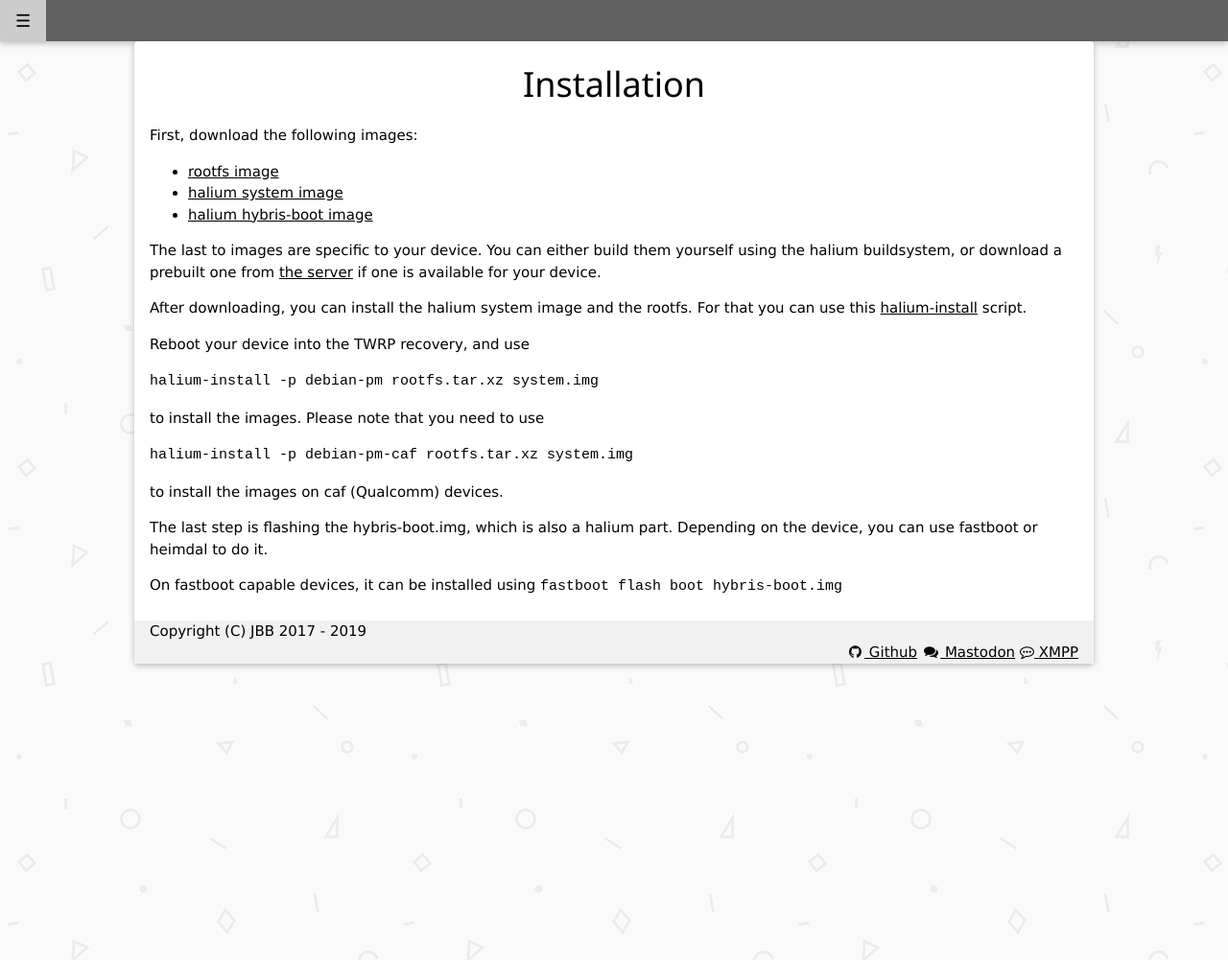
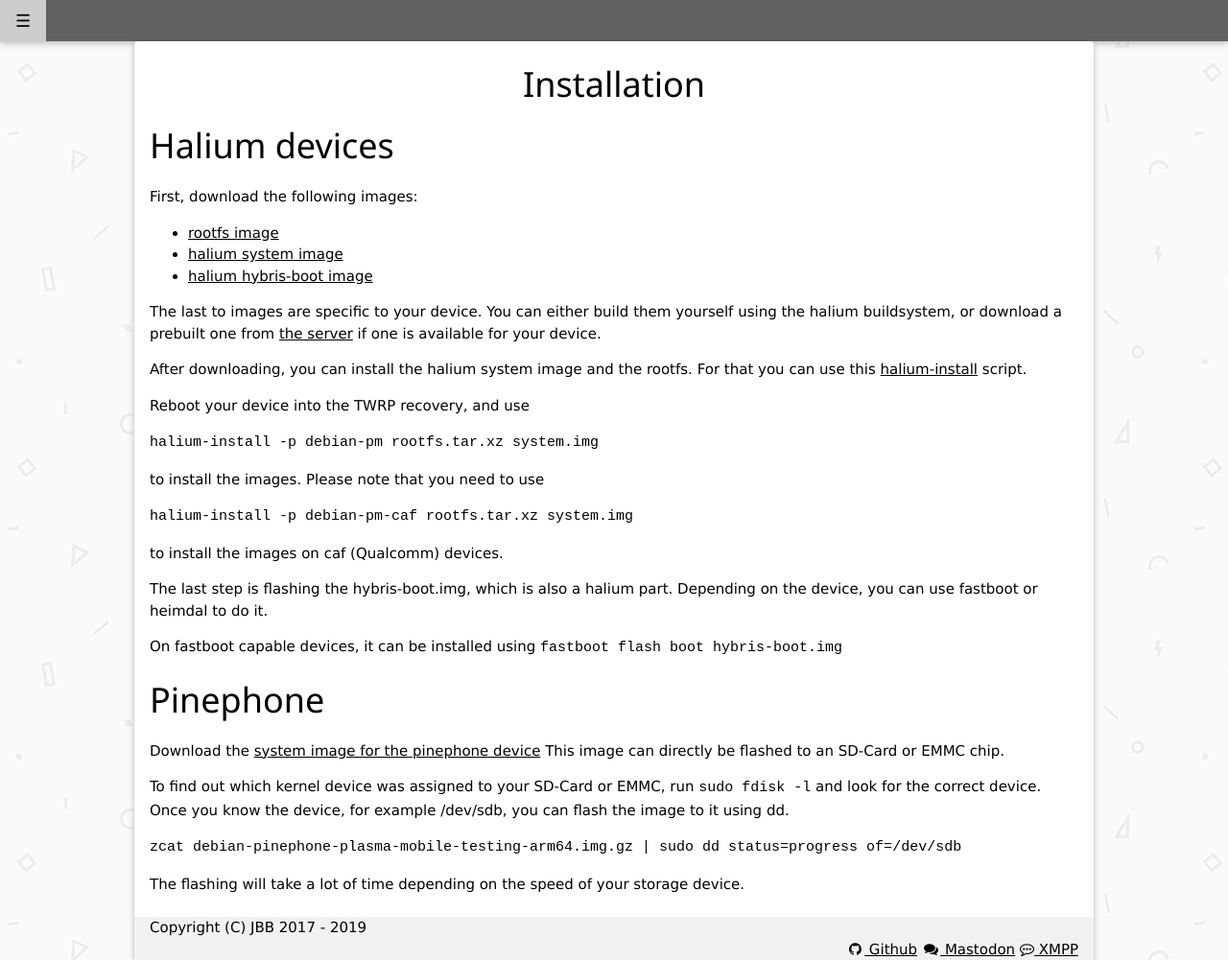
Before and after one commit to jbbgameich/jbbgameich.github.io, a Jekyll site: the page built from debian-pm/install.md, in a window 1280 px wide. Shown: the whole page at 96% size. Built offline with Jekyll 4.4.1, drawn with Linux system fonts in a browser that asks for light colours.

Commit message:
debian-pm: Add instructions for the pinephone

````diff
--- a/debian-pm/install.md
+++ b/debian-pm/install.md
@@ -3,8 +3,10 @@
 title: Installation
 permalink: /debian-pm/install/
 ---
+
+# Halium devices
 First, download the following images:
- * [rootfs image](https://archive.kaidan.im/debian-pm/images/)
+ * [rootfs image](https://archive.kaidan.im/debian-pm/images/halium)
  * [halium system image](https://archive.kaidan.im/halium/)
  * [halium hybris-boot image](https://archive.kaidan.im/halium/)
 
@@ -31,3 +33,14 @@
 
 On fastboot capable devices, it can be installed using
 `fastboot flash boot hybris-boot.img`
+
+# Pinephone
+Download the [system image for the pinephone device](https://archive.kaidan.im/debian-pm/images/pinephone/plasma-mobile/)
+This image can directly be flashed to an SD-Card or EMMC chip.
+
+To find out which kernel device was assigned to your SD-Card or EMMC, run `sudo fdisk -l` and look for the correct device.
+Once you know the device, for example /dev/sdb, you can flash the image to it using dd.
+
+```zcat debian-pinephone-plasma-mobile-testing-arm64.img.gz | sudo dd status=progress of=/dev/sdb```
+
+The flashing will take a lot of time depending on the speed of your storage device.
````
Also changed, not shown: _layouts/fullscreen.html (added, +17 -0 lines), search.html (added, +9 -0 lines).
